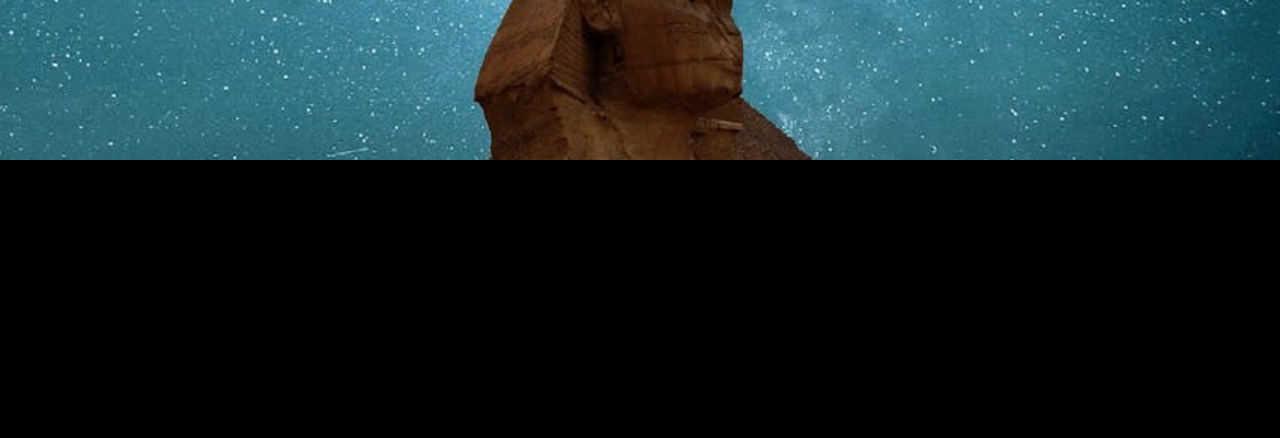
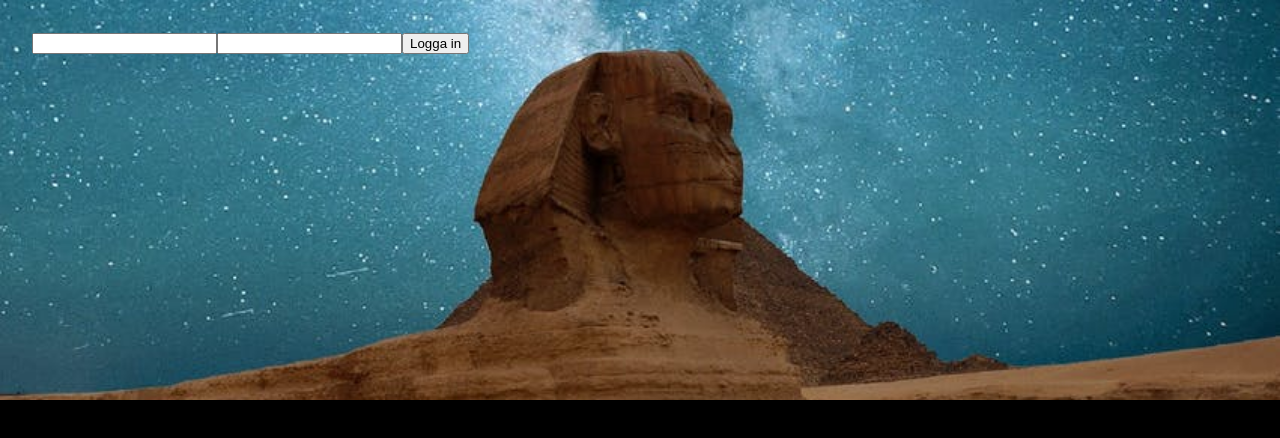
Before and after one commit to Eraze86/escaperoom, a React (Create React App) app: page / in a window 1280 px wide. Shown: the top 438 px of the page. Built offline with nearby package versions, Linux system fonts and the light colour scheme.

Commit message:
loggin start

```diff
--- /dev/null
+++ b/src/components/Styled/button.tsx
@@ -0,0 +1,6 @@
+import styled from "styled-components";
+
+export const Button = styled.button`
+
+
+`
--- /dev/null
+++ b/src/components/Styled/form.tsx
@@ -0,0 +1,12 @@
+import styled from "styled-components";
+
+export const StyledForm = styled.form`
+
+position: absolute;
+top: 2rem;
+left: 2rem;
+
+@media (max-width: 768px) {
+    height: 10rem;
+    }
+`
--- a/src/components/Styled/header.tsx
+++ b/src/components/Styled/header.tsx
@@ -1,13 +1,20 @@
 import styled from "styled-components";
 
 export const StyledHeader = styled.header`
-
+position: relative;
 color: white;
 width: 100vw;
-height: 10rem;
+height: 20rem;
+@media (max-width: 768px) {
+    height: 10rem;
+    }
 `
 
 export const ImgHeader = styled.img`
-height: 10rem;
+height: 25rem;
 width: 100vw;
-object-fit: cover;`
+object-fit: cover;
+
+@media (max-width: 768px) {
+    height: 10rem;
+    }`
--- a/src/components/home.tsx
+++ b/src/components/home.tsx
@@ -4,7 +4,9 @@ export function Home(){
 
 
     return(<>
-  works
-
+ <div>
+  Welcome!
+  We have been waiting for you to arrive.
+ </div>
     </>)
 }
--- a/src/components/layout.tsx
+++ b/src/components/layout.tsx
@@ -1,14 +1,32 @@
+import { ChangeEvent, ChangeEventHandler, useState } from "react";
 import { Outlet } from "react-router-dom";
 import { ImgHeader, StyledHeader } from "../components/Styled/header";
 import sfinx from "../img/sfinx.jpeg"
-
+import { IUsers } from "../interface/IUsers";
+import { Button } from "./Styled/button";
+import { StyledForm } from "./Styled/form";
 
 export function Layout(){
+
+const [user, setUser] = useState<IUsers>({
+    userName: "",
+    passWord: "",
+})
+function handleUser(e: ChangeEvent<HTMLInputElement>){
+    let name = e.target.name
+    let uppdate = ({...user, [name]: e.target.value})
+    setUser(uppdate)
+}
+
 
     return(<>
     <StyledHeader>
     <ImgHeader src={ sfinx} alt="sfinx"/>
-
+    <StyledForm>
+    <input type="text" name="userName" value={user.userName} onChange={handleUser}/>
+    <input type="text" name="passWord"value={user.passWord} onChange={handleUser}/>
+    <Button>Logga in</Button>
+    </StyledForm>
     </StyledHeader>
     <Outlet></Outlet>
 
--- /dev/null
+++ b/src/interface/IUsers.ts
@@ -0,0 +1,4 @@
+export interface IUsers{
+    userName: string,
+    passWord: string
+}
```
